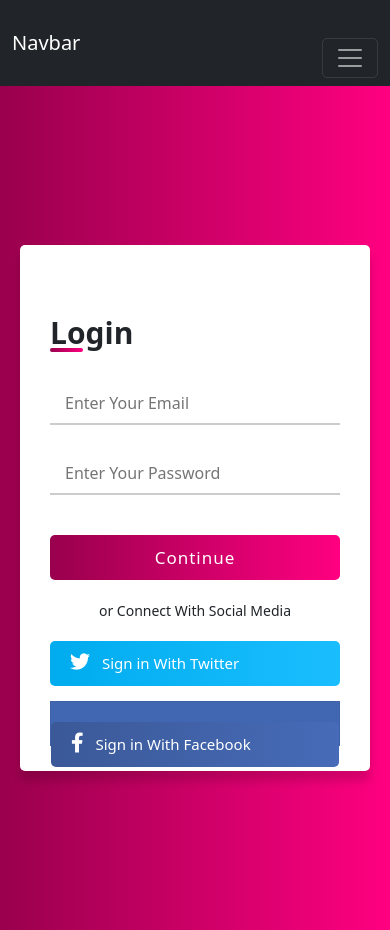
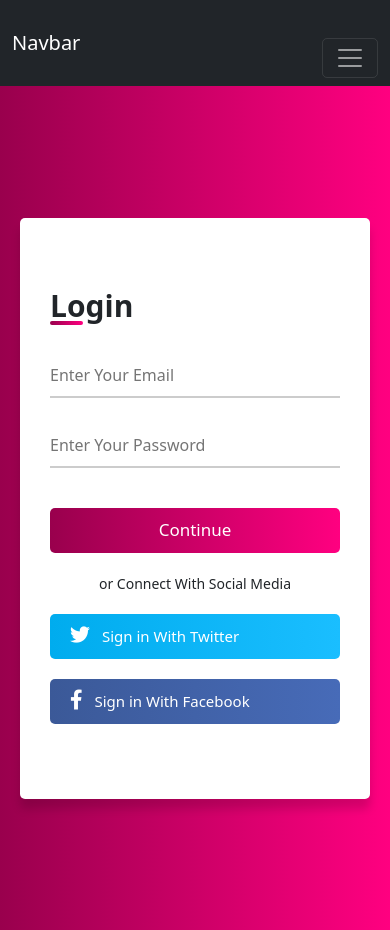
Before and after one commit to atultingre/react-forms, a React (Create React App) app: page /login3 in a window 390 px wide. Built offline with nearby package versions, Linux system fonts and the light colour scheme; a web font is replaced by a local one.

Commit message:
Login3 form fixed media queries

```diff
--- a/src/Components/Login/Login3/Login3.css
+++ b/src/Components/Login/Login3/Login3.css
@@ -6,7 +6,7 @@
   font-family: 'Poppins',sans-serif;
 } */
 
-.login3-form{
+.login3-body{
   display: grid;
   height: 100vh;
   width: 100%;
@@ -25,13 +25,13 @@
   border-radius: 5px;
   box-shadow: 0 10px 10px rgba(0, 0, 0, 0.15);
 }
-.login3-container form .title{
+.login3-container .login3-form .login3-title{
   font-size: 30px;
   font-weight: 600;
   margin: 20px 0 10px 0;
   position: relative;
 }
-.login3-container form .title:before{
+.login3-container .login3-form .login3-title:before{
   content: '';
   position: absolute;
   height: 4px;
@@ -41,20 +41,20 @@
   border-radius: 5px;
   background: linear-gradient(to right, #99004d 0%, #ff0080 100%);
 }
-.login3-container form .input-box{
+.login3-container .login3-form .login3-input-box{
   width: 100%;
   height: 45px;
   margin-top: 25px;
   position: relative;
 }
-.login3-container form .input-box input{
+.login3-container .login3-form .login3-input-box .login3-input{
   width: 100%;
   height: 100%;
   outline: none;
   font-size: 16px;
   border: none;
 }
-.login3-container form .underline::before{
+.login3-container .login3-form .login3-underline::before{
   content: '';
   position: absolute;
   height: 2px;
@@ -63,7 +63,7 @@
   left: 0;
   bottom: 0;
 }
-.login3-container form .underline::after{
+.login3-container .login3-form .login3-underline::after{
   content: '';
   position: absolute;
   height: 2px;
@@ -75,15 +75,15 @@
   transform-origin: left;
   transition: all 0.3s ease;
 }
-.login3-container form .input-box input:focus ~ .underline::after,
-.login3-container form .input-box input:valid ~ .underline::after{
+.login3-container .login3-form .login3-input-box .login3-input:focus ~ .login3-underline::after,
+.login3-container .login3-form .login3-input-box .login3-input:valid ~ .login3-underline::after{
   transform: scaleX(1);
   transform-origin: left;
 }
-.login3-container form .button{
+.login3-container .login3-form .login3-button{
   margin: 40px 0 20px 0;
 }
-.login3-container .input-box input[type="submit"]{
+.login3-container .login3-input-box .login3-input[type="submit"]{
   background: linear-gradient(to right, #99004d 0%, #ff0080 100%);
   font-size: 17px;
   color: #fff;
@@ -91,7 +91,7 @@
   cursor: pointer;
   transition: all 0.3s ease;
 }
-.login3-container .input-box input[type="submit"]:hover{
+.login3-container .login3-input-box .login3-input[type="submit"]:hover{
   letter-spacing: 1px;
   background: linear-gradient(to left, #99004d 0%, #ff0080 100%);
 }
@@ -99,8 +99,8 @@
   font-size: 14px;
   text-align: center;
 }
-.login3-container .facebook a,
-.login3-container .twitter a{
+.login3-container .login3-facebook a,
+.login3-container .login3-twitter a{
   display: block;
   height: 45px;
   width: 100%;
@@ -113,24 +113,24 @@
   transition: all 0.3s ease;
 }
 
-.login3-container .facebook i,
-.login3-container .twitter i{
+.login3-container .login3-facebook i,
+.login3-container .login3-twitter i{
   padding-right: 12px;
   font-size: 20px;
 }
-.login3-container .twitter a{
+.login3-container .login3-twitter a{
   background: linear-gradient(to right,  #00acee 0%, #1abeff 100%);
   margin: 20px 0 15px 0;
 }
-.login3-container .twitter a:hover{
+.login3-container .login3-twitter a:hover{
   background: linear-gradient(to left,  #00acee 0%, #1abeff 100%);
   margin: 20px 0 15px 0;
 }
-.login3-container .facebook a{
+.login3-container .login3-facebook a{
   background: linear-gradient( to right,  #3b5998 0%, #476bb8 100%);
   margin: 20px 0 50px 0;
 }
-.login3-container .facebook a:hover{
+.login3-container .login3-facebook a:hover{
   background: linear-gradient( to left,  #3b5998 0%, #476bb8 100%);
   margin: 20px 0 50px 0;
 }
--- a/src/Components/Login/Login3/Login3.js
+++ b/src/Components/Login/Login3/Login3.js
@@ -1,34 +1,53 @@
-import React from 'react'
-import "./Login3.css"
-import { Link } from 'react-router-dom'
+import React from "react";
+import "./Login3.css";
+import { Link } from "react-router-dom";
 const Login3 = () => {
   return (
-    <div className='login3-form'>
+    <div className="login3-body">
       <div className="login3-container">
-      <form action="#">
-        <div className="title">Login</div>
-        <div className="input-box underline">
-          <input type="text" placeholder="Enter Your Email" required/>
-          <div className="underline"></div>
+        <form action="#" className="login3-form">
+          <div className="login3-title">Login</div>
+          <div className="login3-input-box login3-underline">
+            <input
+              className="login3-input"
+              type="text"
+              placeholder="Enter Your Email"
+              required
+            />
+            <div className="login3-underline"></div>
           </div>
-        <div className="input-box">
-          <input type="password" placeholder="Enter Your Password" required/>
-          <div className="underline"></div>
+          <div className="login3-input-box">
+            <input
+              className="login3-input"
+              type="password"
+              placeholder="Enter Your Password"
+              required
+            />
+            <div className="login3-underline"></div>
           </div>
-        <div className="input-box button">
-          <input type="submit" name="" value="Continue"/>
+          <div className="login3-input-box login3-button">
+            <input
+              className="login3-input"
+              type="submit"
+              name=""
+              value="Continue"
+            />
           </div>
         </form>
         <div className="option">or Connect With Social Media</div>
-        <div className="twitter">
-          <Link href="#"><i className="fab fa-twitter"></i>Sign in With Twitter</Link>
+        <div className="login3-twitter">
+          <Link href="#">
+            <i className="fab fa-twitter"></i>Sign in With Twitter
+          </Link>
         </div>
-        <div className="facebook">
-          <Link href="#"><i className="fab fa-facebook-f"></i>Sign in With Facebook</Link>
+        <div className="login3-facebook">
+          <Link href="#">
+            <i className="fab fa-facebook-f"></i>Sign in With Facebook
+          </Link>
         </div>
       </div>
     </div>
-  )
-}
+  );
+};
 
-export default Login3
+export default Login3;
```
Lines whose indentation alone changed are shown as unchanged.
